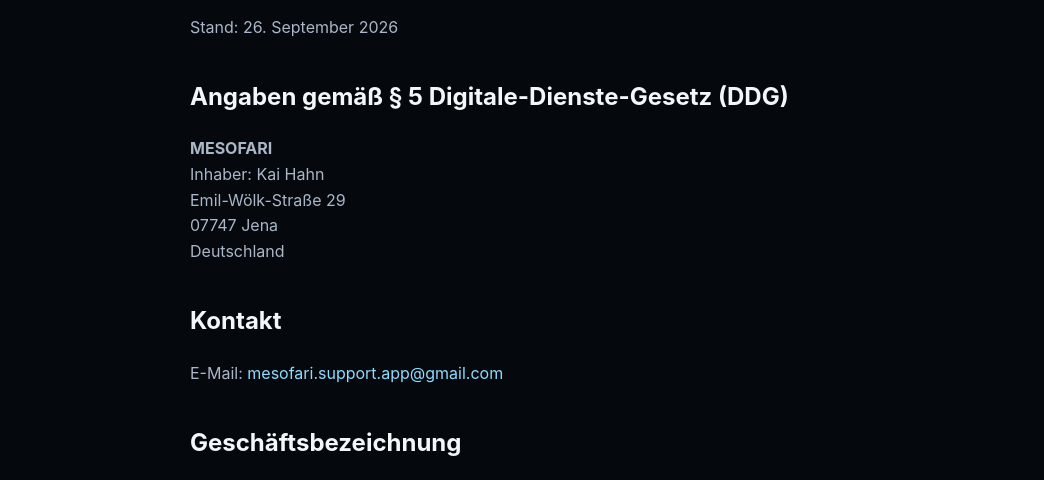
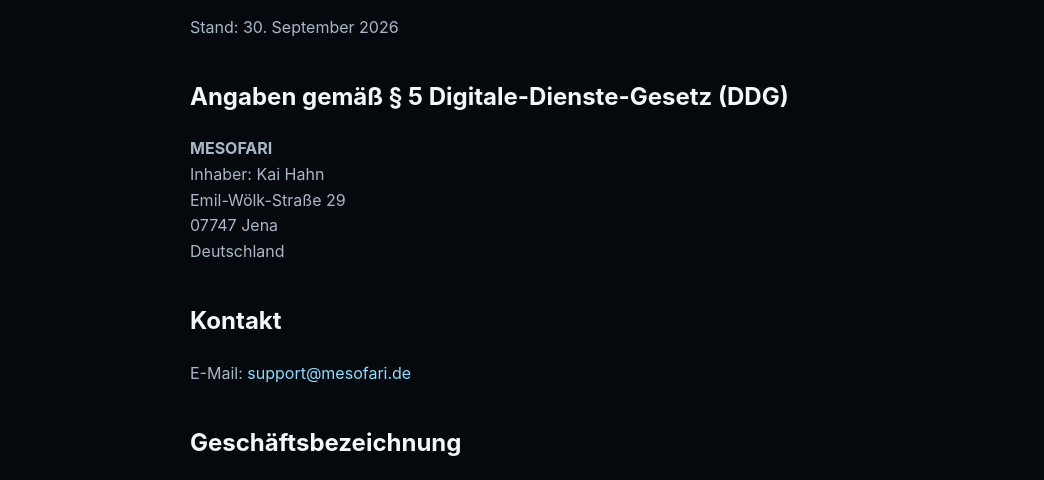
Before and after one commit to mesofari/mesofari.github.io, a plain HTML site: page impressum.html in a window 1280 px wide. Shown: the part 284-764 px from the top of the page, without its empty margins (0-1044 px from the left). Drawn offline with Linux system fonts and the light colour scheme.

Commit message:
Update impressum.html

```diff
--- a/impressum.html
+++ b/impressum.html
@@ -79,7 +79,7 @@
       <h1>Impressum</h1>
 
       <p class="muted">
-        Stand: 26. September 2026
+        Stand: 30. September 2026
       </p>
 
 
@@ -100,8 +100,8 @@
 
       <p>
         E-Mail:
-        <a href="mailto:mesofari.support.app@gmail.com">
-          mesofari.support.app@gmail.com
+        <a href="mailto:support@mesofari.de">
+          support@mesofari.de
         </a>
       </p>
 
```
